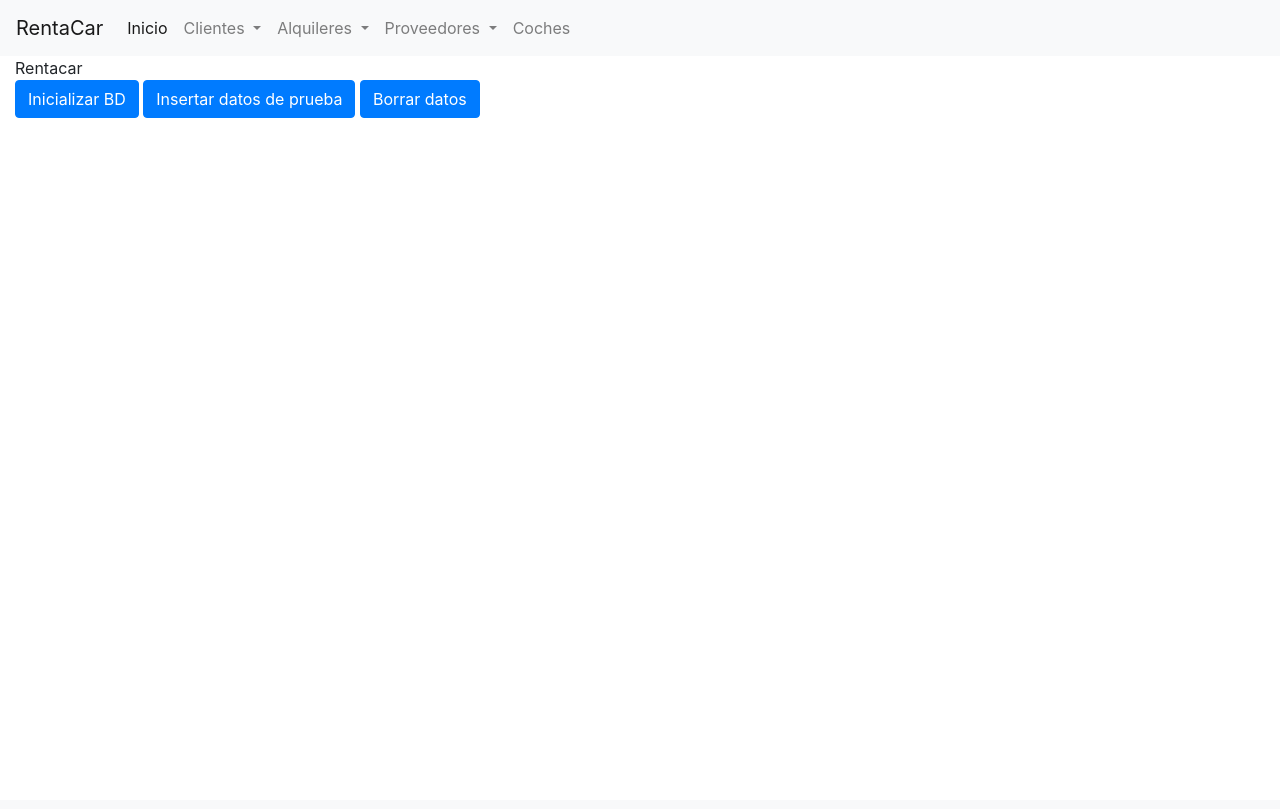
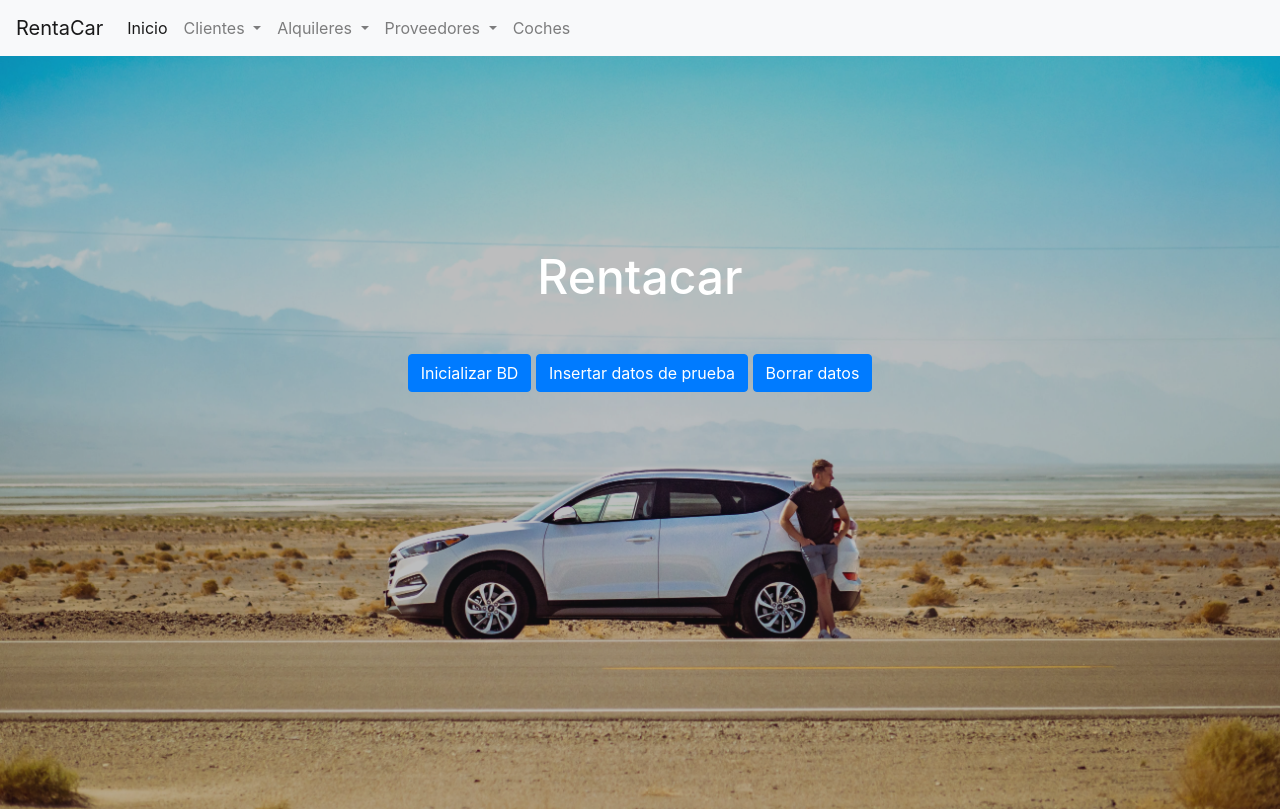
Before and after one commit to yabirgb/ddsi, a Flask app: page / in a window 1280 px wide. Before the commit the page ends 118 px from the top, so only its background shows below. Run offline with Flask 2, Linux system fonts and the light colour scheme; some libraries are stand-ins or nearby versions.

Commit message:
Add landing page

```diff
--- a/src/main.py
+++ b/src/main.py
@@ -1,5 +1,5 @@
 from flask import Flask
-from flask import Blueprint, render_template, request
+from flask import Blueprint, render_template, request, send_from_directory
 
 
 # from flask_api import status
@@ -10,7 +10,7 @@ from alquileres.methods import alquileres
 from coches.methods import coches
 from inicio.inicio import inicio
 
-app = Flask(__name__)
+app = Flask(__name__, static_url_path='')
 
 # time.sleep(1)
 app.register_blueprint(proveedores)
@@ -20,6 +20,9 @@ app.register_blueprint(alquileres)
 app.register_blueprint(coches)
 app.register_blueprint(inicio)
 
+@app.route('/img/<path:path>')
+def send_js(path):
+    return send_from_directory('img', path)
 
 if __name__ == "__main__":
     app.run(debug=True)
--- a/src/templates/base.html
+++ b/src/templates/base.html
@@ -3,6 +3,46 @@
 <head>
   <title>Alquiler de coches</title>
   <link rel="stylesheet" href="https://stackpath.bootstrapcdn.com/bootstrap/4.4.1/css/bootstrap.min.css" integrity="sha384-Vkoo8x4CGsO3+Hhxv8T/Q5PaXtkKtu6ug5TOeNV6gBiFeWPGFN9MuhOf23Q9Ifjh" crossorigin="anonymous">
+
+
+  <style>
+    html,body {
+        height: 97%;
+    }
+    header.masthead {
+        position: relative;
+        background-color: #343a40;
+        background: url("/img/jamie-street-JtP_Dqtz6D8-unsplash-min.jpg") no-repeat center center;
+        background-size: cover;
+        padding-top: 8rem;
+        padding-bottom: 8rem;
+        height: 100%;
+    }
+
+    header.masthead .overlay {
+        position: absolute;
+        background-color: #212529;
+        height: 100%;
+        width: 100%;
+        top: 0;
+        left: 0;
+        opacity: 0.3;
+    }
+
+    header.masthead h1 {
+        font-size: 2rem;
+    }
+
+    @media (min-width: 768px) {
+        header.masthead {
+            padding-top: 12rem;
+            padding-bottom: 12rem;
+        }
+        header.masthead h1 {
+            font-size: 3rem;
+        }
+    }
+  </style>
 </head>
 
 <body>
--- a/src/templates/index.html
+++ b/src/templates/index.html
@@ -1,16 +1,28 @@
 {% extends 'base.html' %}
 {% block content %}
 
-  <div class="container-fluid">
-    Rentacar
-  </div>
+  <header class="masthead text-white text-center h-100">
+    <div class="overlay"></div>
+    <div class="container h-100">
+      <div class="row">
+        <div class="col-xl-9 mx-auto">
+          <h1 class="mb-5">Rentacar</h1>
+        </div>
+        <div class="col-md-10 col-lg-8 col-xl-7 mx-auto">
+          <form id="eliminar" action="{{ url_for('inicio.inicio_f') }}", method="post">
+            <div class="mx-auto">
+              <input type="submit" class="btn btn-primary" name="submit_button" value="Inicializar BD">
+              <input type="submit" class="btn btn-primary" name="submit_button" value="Insertar datos de prueba">
+              <input type="submit" class="btn btn-primary" name="submit_button" value="Borrar datos">
+            </div>
+          </form>
+        </div>
+      </div>
+    </div>
+  </header>
 
   <div class="container-fluid">
-    <form id="eliminar" action="{{ url_for('inicio.inicio_f') }}", method="post">
-      <input type="submit" class="btn btn-primary" name="submit_button" value="Inicializar BD">
-      <input type="submit" class="btn btn-primary" name="submit_button" value="Insertar datos de prueba">
-      <input type="submit" class="btn btn-primary" name="submit_button" value="Borrar datos">
-    </form>
+
   </div>
 
 
```
Also changed, not shown: src/img/jamie-street-JtP_Dqtz6D8-unsplash-min.jpg (added).
